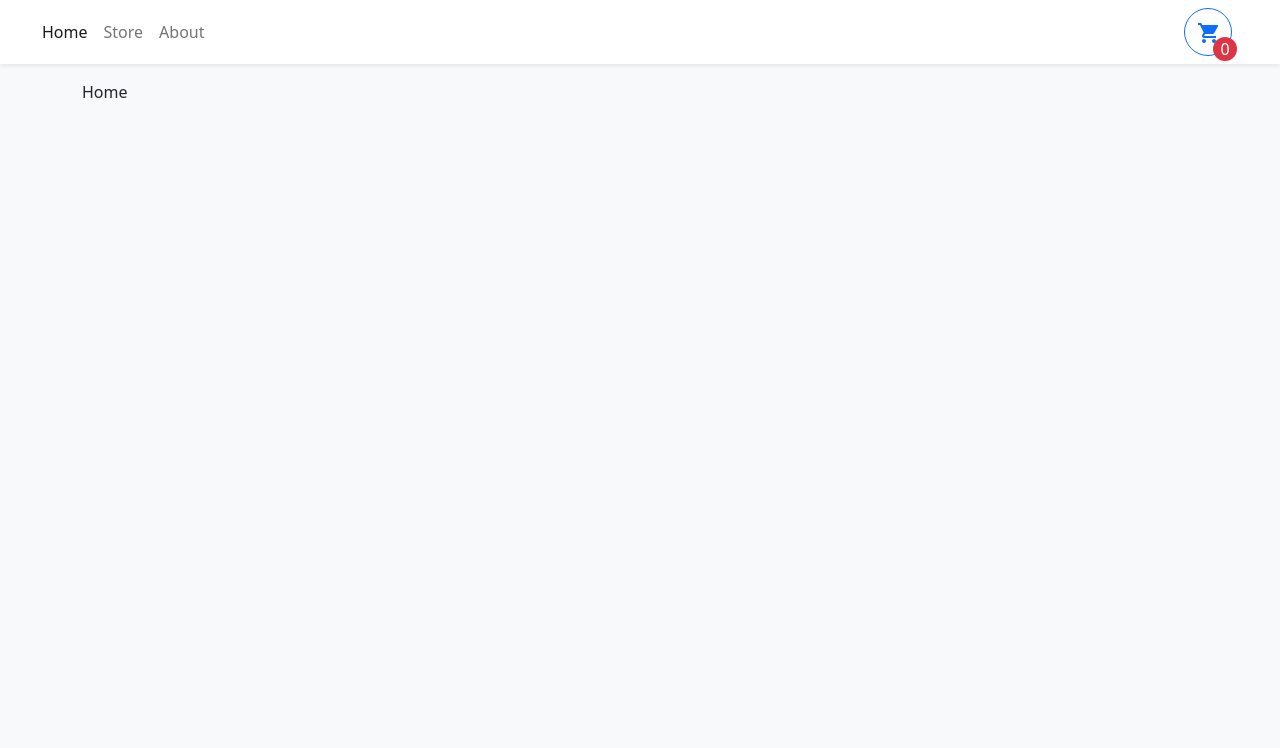
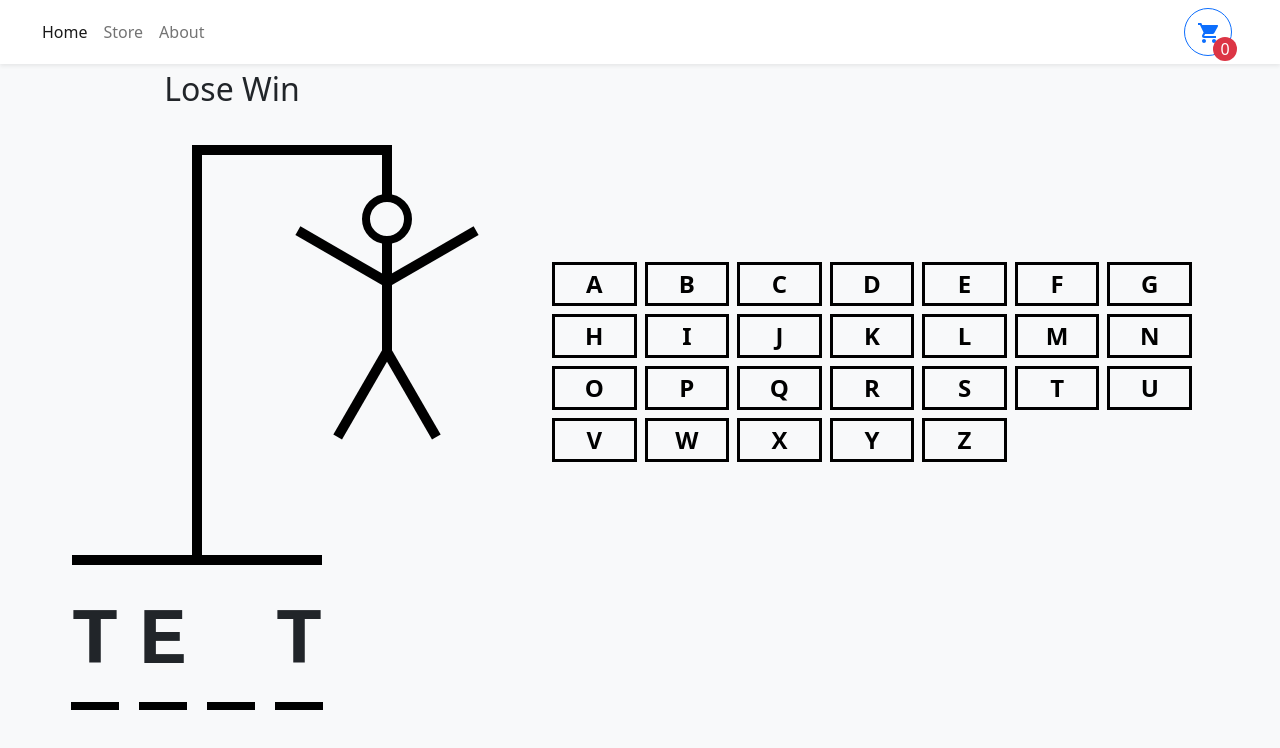
Before and after one commit to GogaImerlishvili/React__Typescript__Shopping_Cart, a React (Create React App) app: page / in a window 1280 px wide. Shown: the top 748 px of the page. Built offline with nearby package versions, Linux system fonts and the light colour scheme.

Commit message:
added main context for home page

```diff
--- a/src/pages/Home.tsx
+++ b/src/pages/Home.tsx
@@ -1,8 +1,34 @@
-import React from 'react'
+import {useState} from 'react'
+import HangmanDrawing from '../components/HangmanDrawing'
+import HangmanWord from '../components/HangmanWord'
+import Keyboard from '../components/Keyboard'
+import words from "../data/wordList.json"
+
 
 const Home = () => {
+  const [wordToGuess,setWordToGuess] = useState(() => {
+    return words[Math.floor(Math.random() * words.length)]
+  })
+
   return (
-    <div>Home</div>
+    <div
+    className="main"
+    style={{
+      maxWidth: "800px",
+      display: "flex",
+      flexDirection: "column",
+      gap: "2rem",
+      margin: "-15px -250px",
+      alignItems: "center",
+    }}
+    >
+      <div style={{fontSize: "2rem",textAlign: "center"}}>Lose Win</div>
+      <HangmanDrawing />
+      <HangmanWord />
+      <div className='keyboard' style={{alignSelf:"stretch"}}>
+      <Keyboard />
+      </div>
+    </div>
   )
 }
 
```
